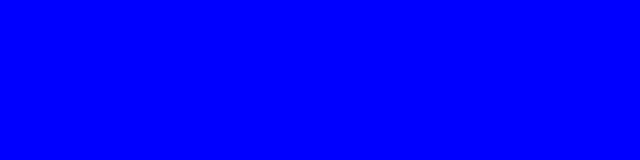
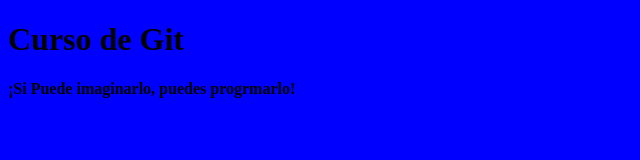
Before and after one commit to Cristhian-Andres/Curso-Git, a plain HTML site: page Index.html in a window 1280 px wide. Shown: the whole page, without its empty margins (0-640 px from the left). Drawn offline with Linux system fonts and the light colour scheme.

Commit message:
titulo y parrafo

```diff
--- a/Index.html
+++ b/Index.html
@@ -8,6 +8,11 @@
     <link rel="stylesheet" href="Style.css">
 </head>
 <body>
+    <h1>Curso de Git</h1>
+
+    <p>
+        ¡Si Puede imaginarlo, puedes progrmarlo!
+    </p>
 
 </body>
 </html>
--- a/Style.css
+++ b/Style.css
@@ -1,3 +1,4 @@
 body{
     background-color: blue;
+    font-weight: bolder;
 }
```
